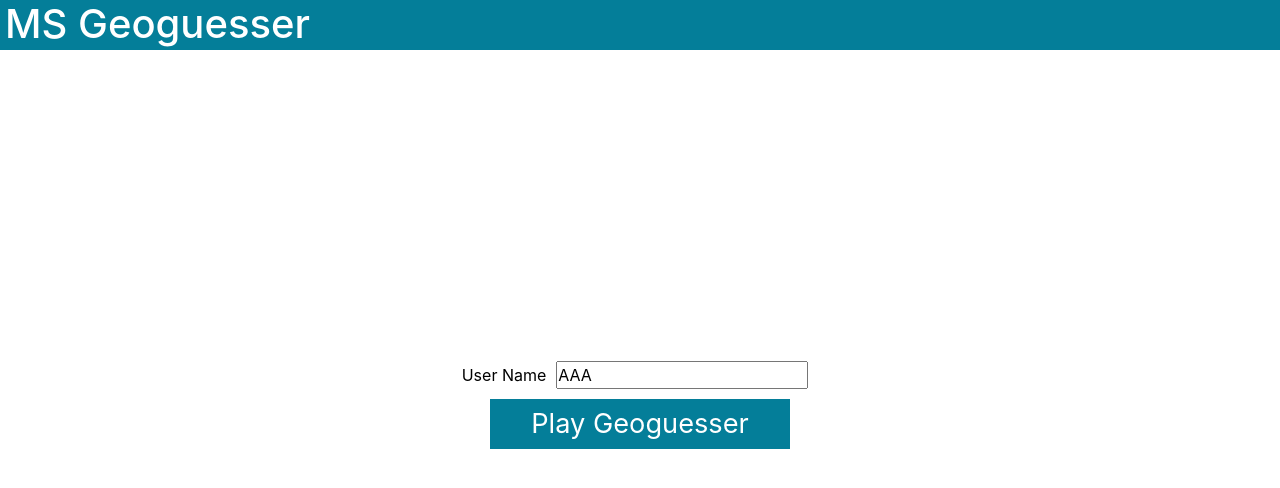
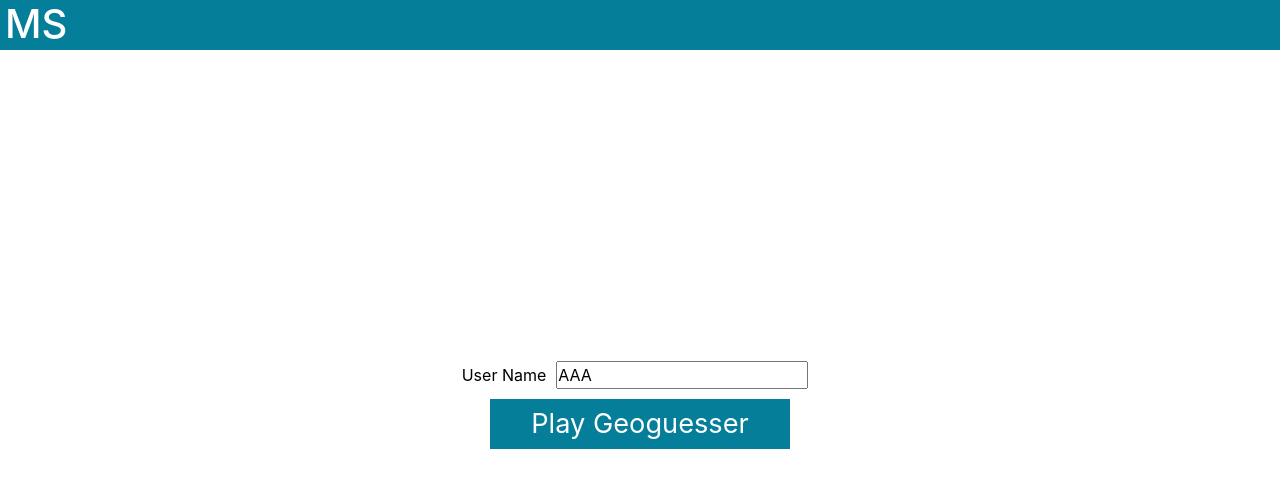
Before and after one commit to Geoguesser/MSHackGeoGuesser, a React (Create React App) app: page / in a window 1280 px wide. Shown: the top 488 px of the page. Built offline with nearby package versions, Linux system fonts and the light colour scheme.

Commit message:
header link to /

```diff
--- a/src/style/landing.scss
+++ b/src/style/landing.scss
@@ -40,7 +40,9 @@ header {
   height: 50px;
   background-color: #047e99;
   h1 {
+    float: left;
     padding-left: 5px;
+    width: 300px;
   }
 }
 
```
